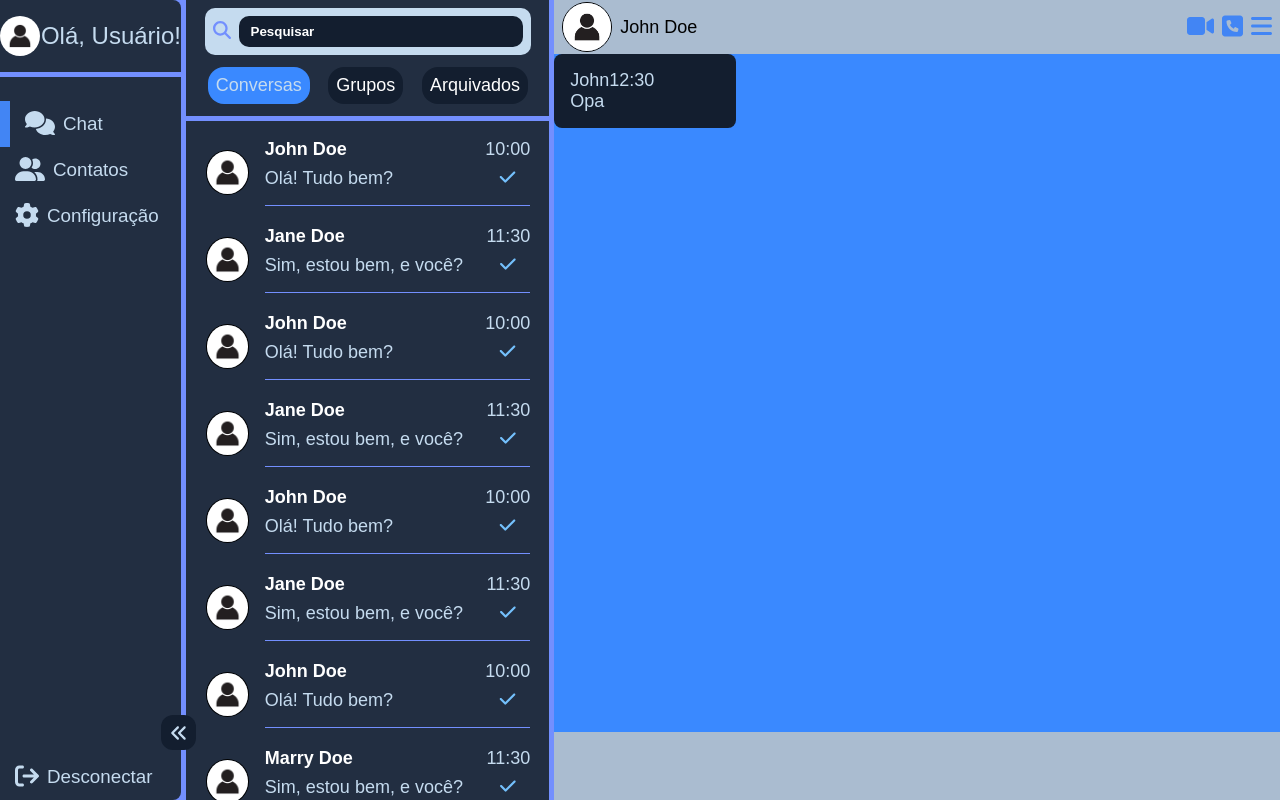
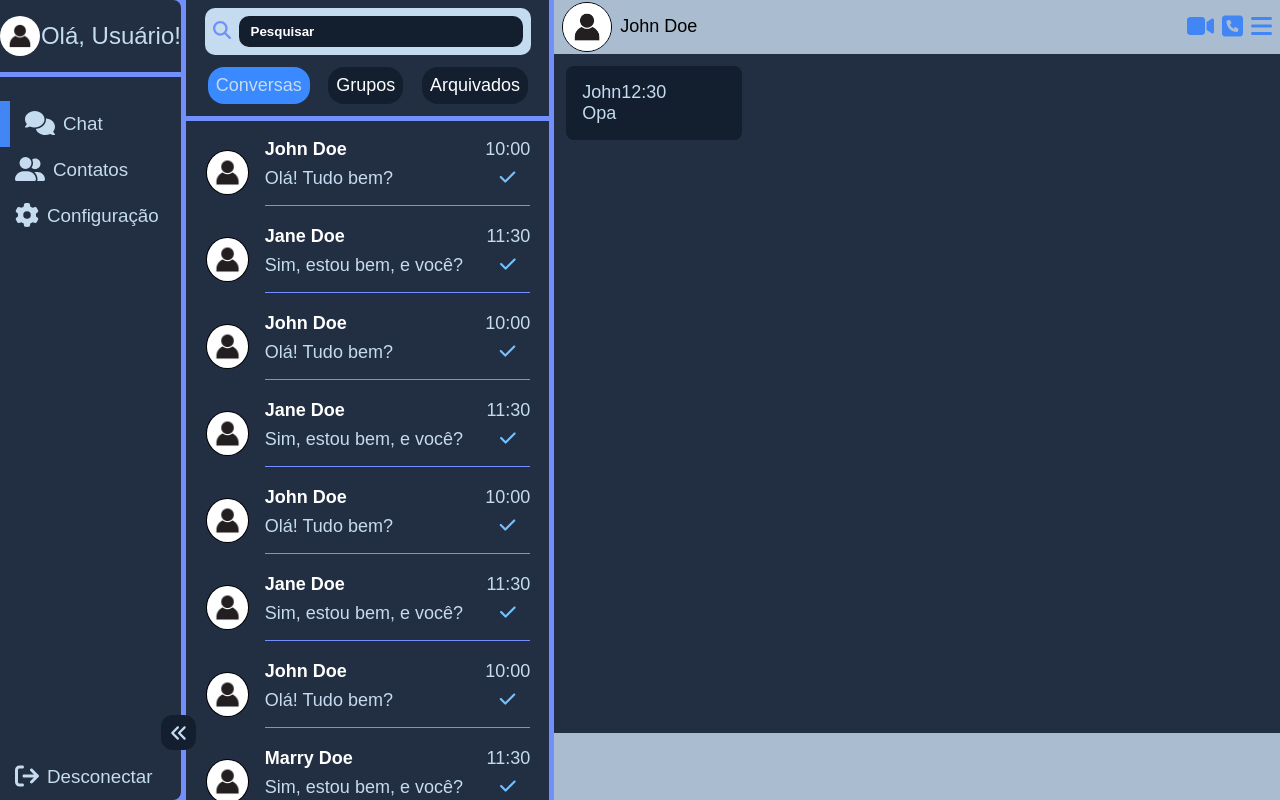
Before and after one commit to AdrielKlem/chatroom, a React (Vite) app: page / in a window 1280 px wide. Built offline with nearby package versions, Linux system fonts and the light colour scheme.

Commit message:
update mainChat

```diff
--- a/src/pages/Home/styles.ts
+++ b/src/pages/Home/styles.ts
@@ -192,9 +192,8 @@ export const UserAction = styled.div`
 `
 
 export const MainChat = styled.main`
-    background-color: ${({ theme }) => theme.colors.actionColor};
-
     height: 100%;
+    padding: 1.2rem;
 `
 
 export const FooterChat = styled.footer`
```
